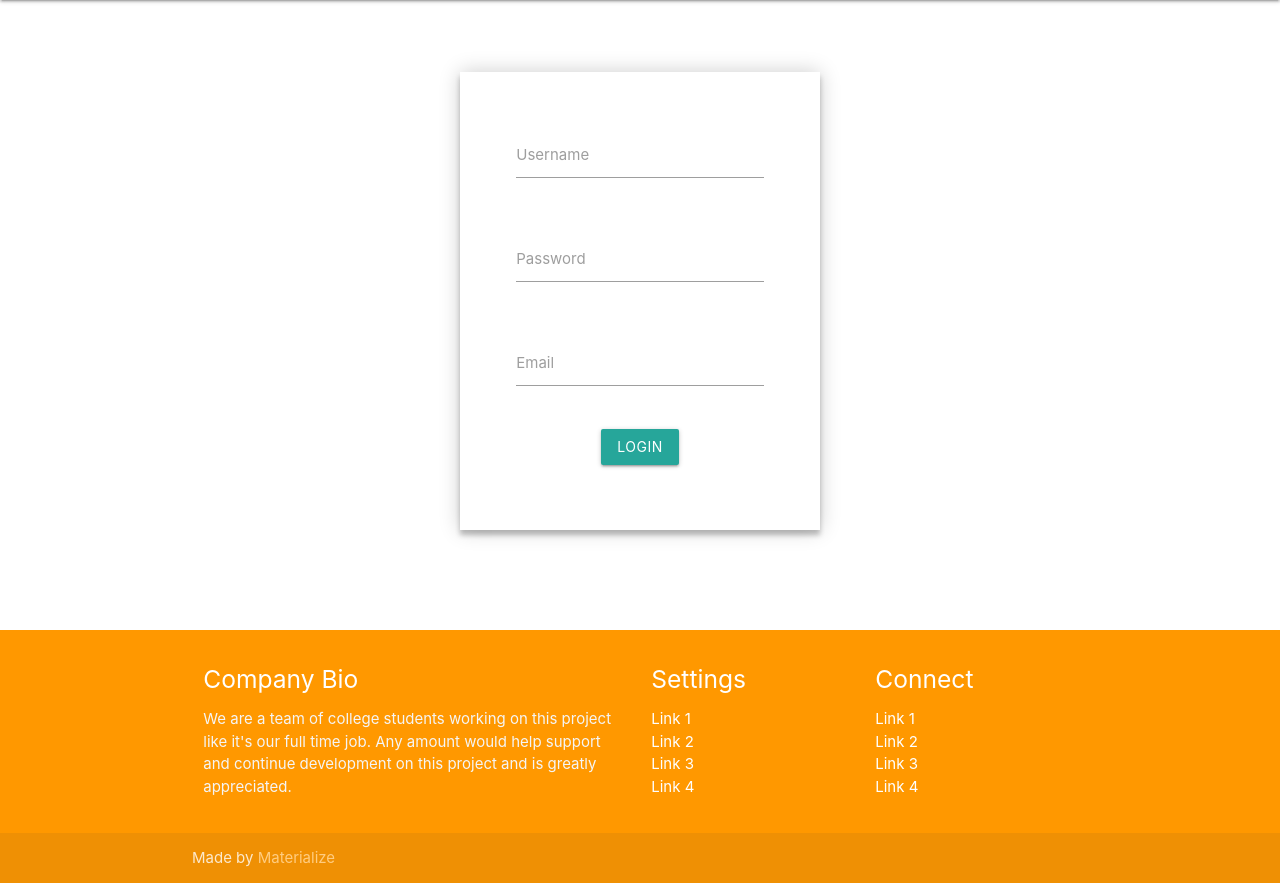
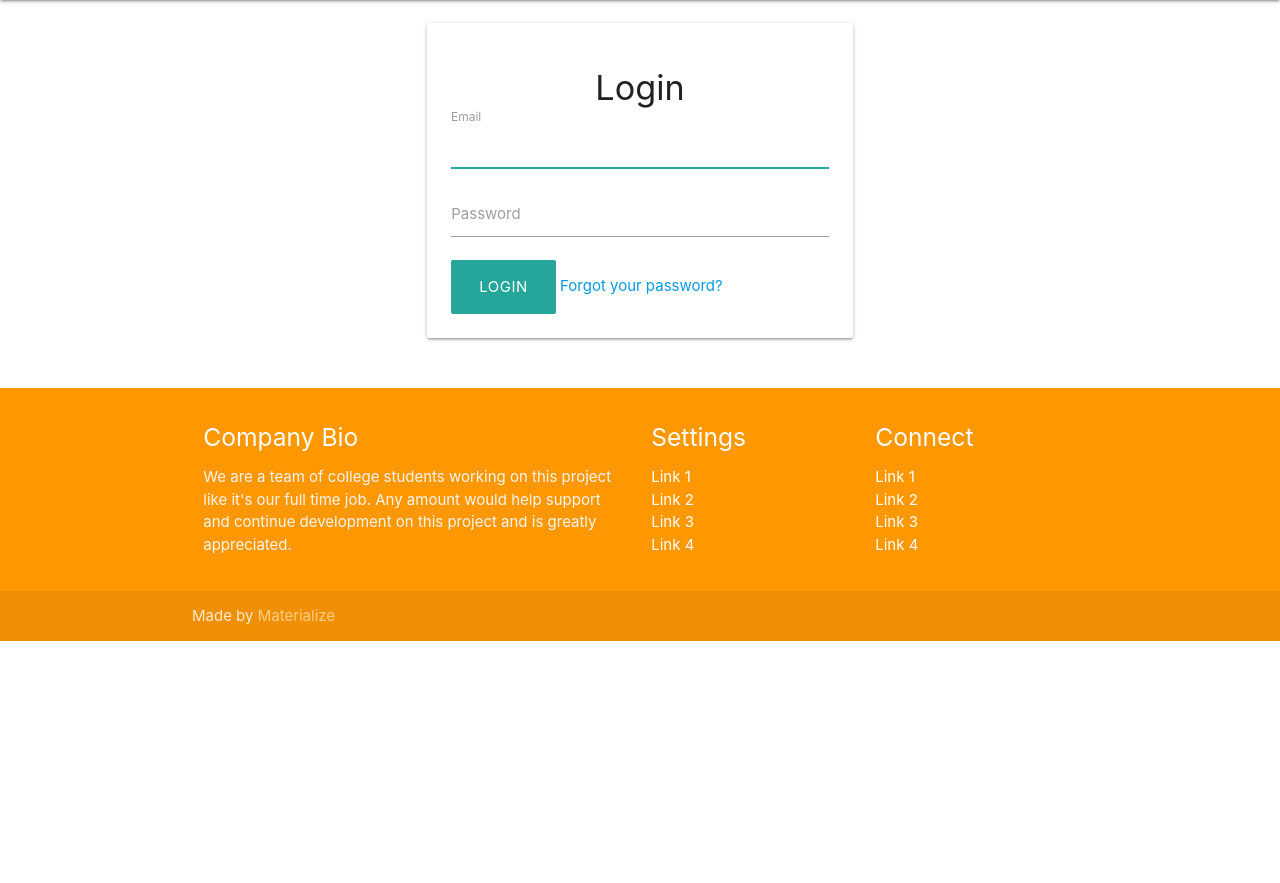
Before and after one commit to Hsun-Yu/CBRS-Trading-System, a Django app: page //login in a window 1280 px wide. Shown: the part 64-947 px from the top of the page. After the commit the page ends 705 px from the top, so only its background shows below. Run offline with Django 3.2, Linux system fonts and the light colour scheme; some libraries are stand-ins or nearby versions.

Commit message:
Update login page template

```diff
--- a/trading/templates/trading/login.html
+++ b/trading/templates/trading/login.html
@@ -1,35 +1,54 @@
 {% extends "main/layout.html" %}
 
 {% block content %}
-<div class="container">
-    <form>
-        <div class="login-page">
-            <div class="form">
+<div class="section container">
   <div class="row">
-                    <div class="input-field col s12">
-                    <input id="username" type="text" class="validate">
-                    <label for="username">Username</label>
+    <div class="col s12 m6 offset-m3">
+      <div class="card login-wrapper">
+        <div class="card-content">
+          <div id="CustomerLoginForm">
+            <form method="post" action="/account/login" id="customer_login" accept-charset="UTF-8"><input type="hidden" name="form_type" value="customer_login"><input type="hidden" name="utf8" value="✓">
+              <h4 class="center">Login</h4>
+              <div class="input-field">
+                <label for="CustomerEmail" class="">
+                  Email
+                </label>
+                <input type="email" name="customer[email]" id="CustomerEmail" class="" spellcheck="false" autocomplete="off" autocapitalize="off" autofocus="">
               </div>
+                <div class="input-field">
+                  <label for="CustomerPassword">
+                    Password
+                  </label>
+                  <input type="password" name="customer[password]" id="CustomerPassword" class="">
                 </div>
-                <div class="row">
-                    <div class="input-field col s12">
-                        <input id="password" type="password" class="validate">
-                        <label for="password">Password</label>
+              <input type="submit" class="btn-large z-depth-0" value="Login">
+                <a href="#recover" id="RecoverPassword">Forgot your password?</a>
+            </form>
+
           </div>
+
+          <div id="RecoverPasswordForm" class="hide">
+            <h4 class="center">Reset your password</h4>
+            <p>We will send you an email to reset your password.</p>
+
+            <form method="post" action="/account/recover" accept-charset="UTF-8">
+                <input type="hidden" name="form_type" value="recover_customer_password"><input type="hidden" name="utf8" value="✓">
+              <div class="input-field">
+                <label for="RecoverEmail">
+                  Email
+                </label>
+                <input type="email" name="email" id="RecoverEmail" spellcheck="false" autocomplete="off" autocapitalize="off">
               </div>
-                <div class="row">
-                    <div class="input-field col s12">
-                        <input id="email" type="email" class="validate">
-                        <label for="email">Email</label>
-                    </div>
-                </div>
-                <div class="row">
-                    <div class="col s12">
-                        <a class="waves-effect waves-light btn">Login</a>
+              <input type="submit" class="btn-large z-depth-0" value="Submit">
+              <a href="#" id="HideRecoverPasswordLink">
+                Cancel
+              </a>
+            </form>
+
           </div>
         </div>
       </div>
     </div>
-    </form>
+  </div>
 </div>
 {% endblock content %}
```
Also changed, not shown: trading/templates/register.html (added). Lines whose indentation alone changed are shown as unchanged.
